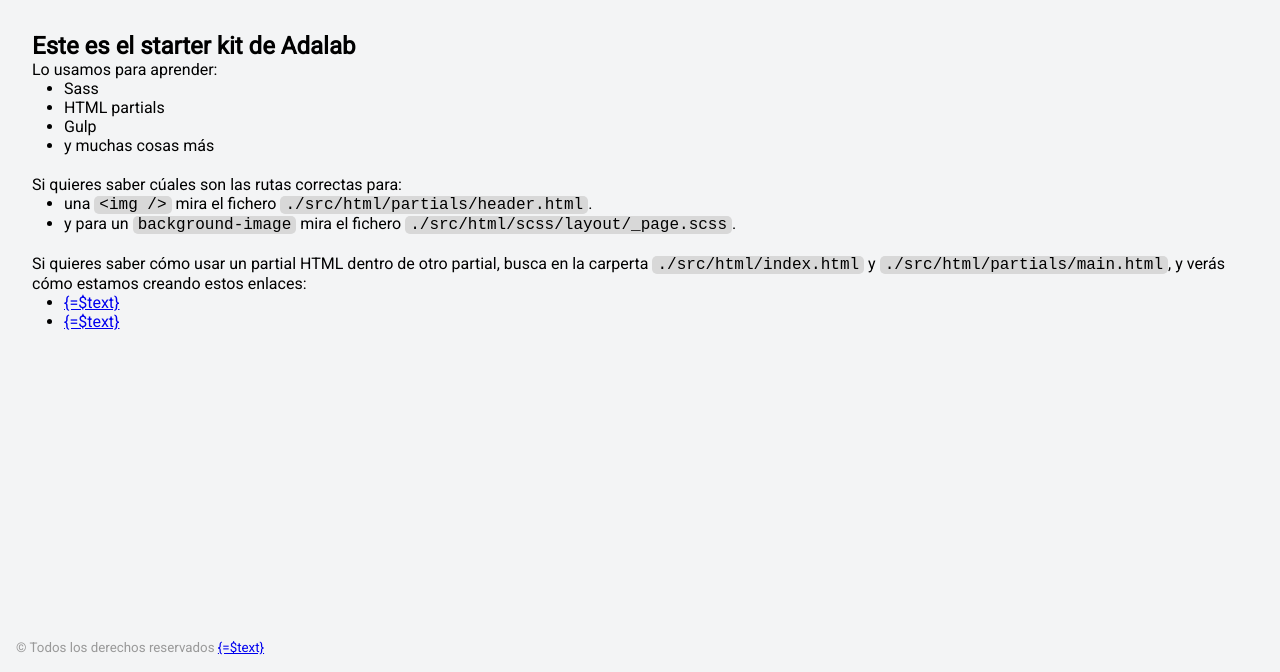
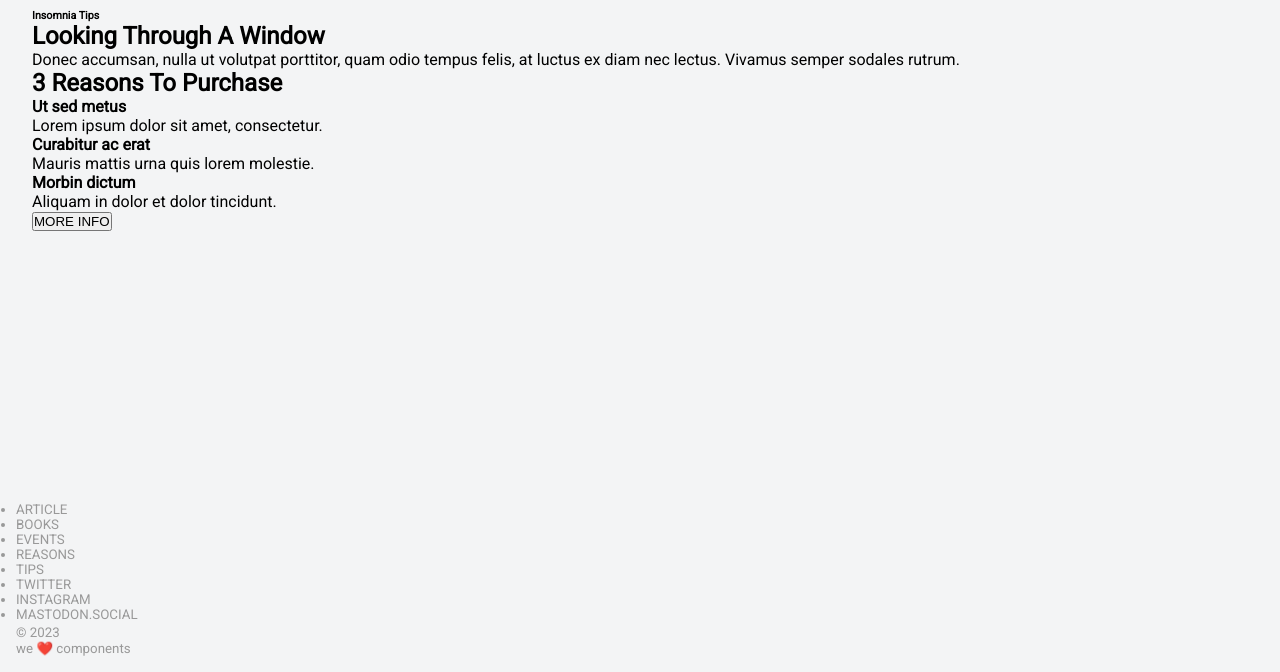
Before and after one commit to Adalab/modulo-1-evaluacion-final-BessyEscobar, a website built with Vite: page src/index.html in a window 1280 px wide. Shown: the part 128-800 px from the top of the page. Built offline with nearby package versions, Linux system fonts and the light colour scheme; files whose address does not match are found by name.

Commit message:
adding content

```diff
--- a/src/partials/footer.html
+++ b/src/partials/footer.html
@@ -1,11 +1,19 @@
 <footer class="page__footer">
   <small>
-    &copy; Todos los derechos reservados
-    <load
-      src="/partials/link.html"
-      aClass="link__adalab"
-      text="Adalab"
-      url="https://adalab.es"
-    />
+    <ul>
+      <li>ARTICLE</li>
+      <li>BOOKS</li>
+      <li>EVENTS</li>
+      <li>REASONS</li>
+      <li>TIPS</li>
+    </ul>
+    <ul>
+      <li>TWITTER</li>
+      <li>INSTAGRAM</li>
+      <li>MASTODON.SOCIAL</li>
+    </ul>
+    &copy; 2023
+    <p>we ❤️ components</p>
+
   </small>
 </footer>
--- a/src/partials/header.html
+++ b/src/partials/header.html
@@ -1,4 +1,7 @@
 <header class="page__header">
-  <img src="./images/logo-adalab.png" alt="Adalab">
-  <h1>{=$title}</h1>
+  <img src="../../public/images/cover.jpg" alt="Adalab">
+  <div>
+  <h1>ANONYMOUS PROXY</h1>
+  <p>In hac habitasse platea dictumst</p>
+  </div>
 </header>
--- a/src/partials/main.html
+++ b/src/partials/main.html
@@ -1,40 +1,25 @@
 <main class="page__main">
-  <h2>Este es el starter kit de Adalab</h2>
-  <p>Lo usamos para aprender:</p>
-  <ul class="main__list">
-    <li>Sass</li>
-    <li>HTML partials</li>
-    <li>Gulp</li>
-    <li>y muchas cosas más</li>
-  </ul>
-  <p>Si quieres saber cúales son las rutas correctas para:</p>
-  <ul class="main__list">
-    <li>
-      una <code class="code">&lt;img /&gt;</code> mira el fichero
-      <code class="code">./src/html/partials/header.html</code>.
-    </li>
-    <li>
-      y para un <code class="code">background-image</code> mira el fichero
-      <code class="code">./src/html/scss/layout/_page.scss</code>.
-    </li>
-  </ul>
-  <p>
-    Si quieres saber cómo usar un partial HTML dentro de otro partial, busca en la carperta
-    <code class="code">./src/html/index.html</code> y
-    <code class="code">./src/html/partials/main.html</code>, y verás cómo estamos creando estos
-    enlaces:
-  </p>
-  <ul class="main__list">
-    <li>
-      <load
-        src="/partials/link.html"
-        aClass="link__adalab"
-        text="Adalab"
-        url="https://adalab.es"
-      />
-    </li>
-    <li>
-      <load src="/partials/link.html" text="Más info del starter kit" url="./more-info.html" />
-    </li>
-  </ul>
+  <h6>Insomnia Tips</h6>
+  <h2>Looking Through A Window</h2>
+  <div>
+  <p>Donec accumsan, nulla ut volutpat porttitor, quam odio tempus felis, at luctus ex diam nec lectus. Vivamus semper sodales rutrum.</p>
+</div>
+<div>
+  <h2>3 Reasons To Purchase</h2>
+  <div>
+    <h4>Ut sed metus</h4>
+    <p>Lorem ipsum dolor sit amet, consectetur.</p>
+  </div>
+  <div>
+    <h4>Curabitur ac erat</h4>
+    <p>Mauris mattis urna quis lorem molestie.</p>
+  </div>
+  <div>
+    <h4>Morbin dictum</h4>
+    <p>Aliquam in dolor et dolor tincidunt.</p>
+  </div>
+</div>
+<button>MORE INFO</button>
+
+
 </main>
--- a/src/scss/layout/_page.scss
+++ b/src/scss/layout/_page.scss
@@ -1,7 +1,6 @@
 body {
   padding: 2rem;
   height: 100vh;
-  background-image: url('../images/bg-adalab.png');
   background-color: $color-bg;
   font-family: $font-main;
 }
```
